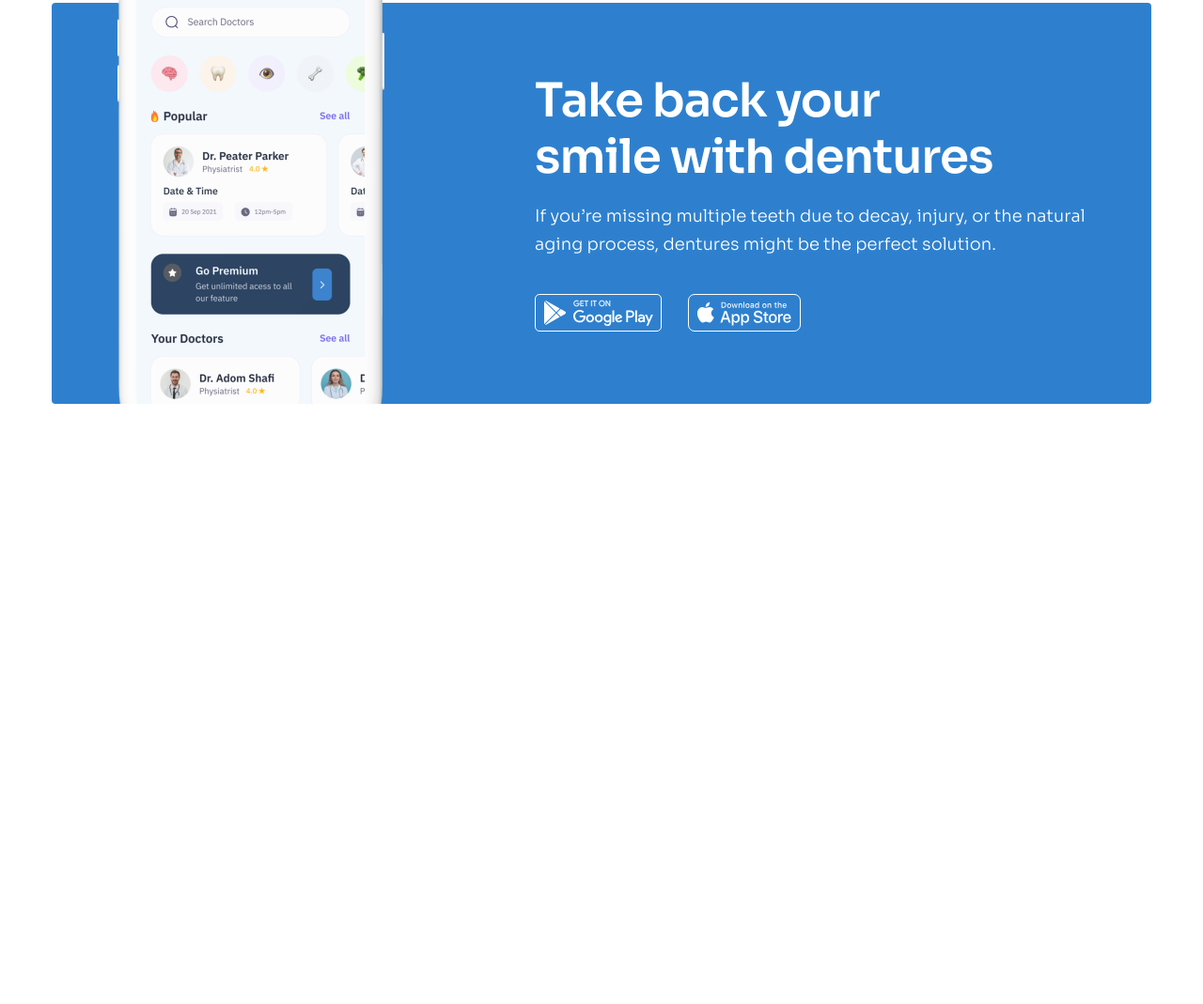
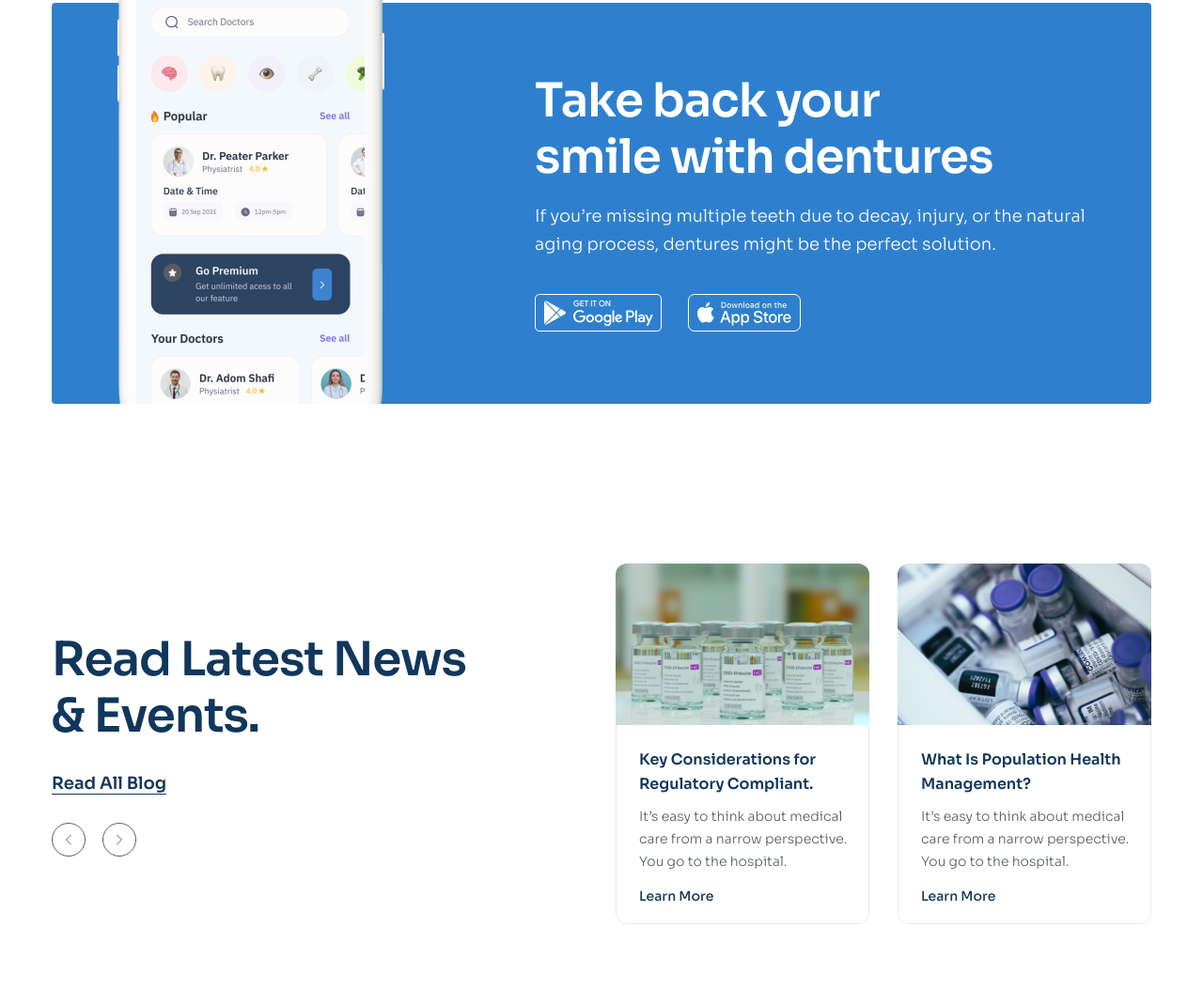
Before and after one commit to gnasche-2003/Project---03---F8, a plain HTML site: page index.html in a window 1280 px wide. Shown: the part 4520-5589 px from the top of the page at 94% size. Before the commit the page ends 4950 px from the top, so only its background shows below. Drawn offline with Linux system fonts and the light colour scheme.

Commit message:
Add News

```diff
--- a/assets/css/styles.css
+++ b/assets/css/styles.css
@@ -62,6 +62,36 @@ a {
   font-size: 1.8rem;
   line-height: 1.67;
   color: #575f66;
+}
+
+.control {
+  display: flex;
+  column-gap: 18px;
+}
+
+.control__btn {
+  display: flex;
+  justify-content: center;
+  align-items: center;
+  width: 36px;
+  height: 36px;
+  border-radius: 50%;
+  border: 1px solid #575f66;
+  outline: none;
+  color: #575f66;
+  background: #fff;
+  transition: 0.25s;
+}
+
+.control__btn:hover {
+  color: #ffffff;
+  background: #2e80ce;
+  border-color: #2e80ce;
+  cursor: pointer;
+}
+
+.control__next-icon {
+  rotate: 180deg;
 }
 
 /* Header */
@@ -441,6 +471,11 @@ a {
   margin-top: 70px;
 }
 
+.member__control {
+  justify-content: center;
+  margin-top: 38px;
+}
+
 .member-item__img-bg {
   padding-top: 28px;
   border-radius: 6px;
@@ -473,38 +508,6 @@ a {
   font-size: 1.4rem;
   line-height: 1.86;
   color: #575f66;
-}
-
-.member__control {
-  display: flex;
-  justify-content: center;
-  column-gap: 18px;
-  margin-top: 38px;
-}
-
-.member__control-btn {
-  display: flex;
-  justify-content: center;
-  align-items: center;
-  width: 36px;
-  height: 36px;
-  border-radius: 50%;
-  border: 1px solid #575f66;
-  outline: none;
-  color: #575f66;
-  background: #fff;
-  transition: 0.25s;
-}
-
-.member__control-btn:hover {
-  color: #ffffff;
-  background: #2e80ce;
-  border-color: #2e80ce;
-  cursor: pointer;
-}
-
-.member__control-next-icon {
-  rotate: 180deg;
 }
 
 /* Install */
@@ -547,3 +550,114 @@ a {
   column-gap: 28px;
   margin-top: 38px;
 }
+
+/* News */
+.news {
+  margin-top: 85px;
+  padding: 85px 0;
+}
+
+.news__inner {
+  display: flex;
+  align-items: center;
+  justify-content: space-between;
+}
+
+.news__content {
+  flex-shrink: 0;
+}
+
+.news__heading {
+  max-width: 470px;
+}
+
+.news__more {
+  display: inline-block;
+  margin-top: 28px;
+  font-weight: 600;
+  font-size: 1.8rem;
+  line-height: 1.56;
+  text-decoration-line: underline;
+  text-underline-offset: 5px;
+  color: #10375c;
+}
+
+.news__control {
+  margin-top: 28px;
+}
+
+.news__list {
+  display: flex;
+  column-gap: 30px;
+  max-width: 570px;
+}
+
+.news-item {
+  flex: 1;
+  border-radius: 12px;
+  overflow: hidden;
+  transition: 0.25s;
+}
+
+.news-item:hover {
+  box-shadow: 0px 18px 50px rgba(0, 0, 0, 0.05);
+}
+
+.news-item:hover .news-item__img {
+  transform: scale(1.1);
+}
+
+.news-item:hover .news-item__body {
+  border-color: #fff;
+}
+
+.news-item__thumb {
+  height: 172px;
+  object-fit: cover;
+}
+
+.news-item__img {
+  display: block;
+  width: 100%;
+  height: 100%;
+  object-fit: cover;
+  transition: 0.25s;
+}
+
+.news-item__body {
+  padding: 24px 24px 16px;
+  border: 1px solid #e8ebee;
+  border-top: none;
+  border-radius: 0 0 12px 12px;
+  background: #fff;
+  transition: 0.25s;
+}
+
+.news-item__heading {
+  font-weight: 600;
+  font-size: 1.6rem;
+  line-height: 1.62;
+  color: #10375c;
+}
+
+.news-item__desc {
+  width: 226px;
+  margin-top: 10px;
+  font-weight: 300;
+  font-size: 1.4rem;
+  line-height: 1.71;
+  color: #575f66;
+}
+
+.news-item__more {
+  display: inline-block;
+  margin-top: 12px;
+  font-size: 1.4rem;
+  font-weight: 500;
+  line-height: 1.8;
+  color: #10375c;
+}
+
+.news-item__more:hover {
+  color: #2e80ce;
+}
--- a/index.html
+++ b/index.html
@@ -412,9 +412,9 @@
             </article>
           </div>
 
-          <div class="member__control">
+          <div class="member__control control">
             <!-- Previous -->
-            <button class="member__control-btn">
+            <button class="control__btn">
               <svg
                 width="6"
                 height="12"
@@ -432,9 +432,9 @@
             </button>
 
             <!-- Next  -->
-            <button class="member__control-btn">
+            <button class="control__btn">
               <svg
-                class="member__control-next-icon"
+                class="control__next-icon"
                 width="6"
                 height="12"
                 viewBox="0 0 6 12"
@@ -495,6 +495,112 @@
           </div>
         </div>
       </section>
+
+      <!-- News -->
+      <section class="news">
+        <div class="container">
+          <div class="news__inner">
+            <section class="news__content">
+              <h2 class="news__heading section-heading">
+                Read Latest News & Events.
+              </h2>
+              <a href="#!" class="news__more">Read All Blog</a>
+              <div class="news__control control">
+                <!-- Previous -->
+                <button class="control__btn">
+                  <svg
+                    width="6"
+                    height="12"
+                    viewBox="0 0 6 12"
+                    fill="none"
+                    xmlns="http://www.w3.org/2000/svg"
+                  >
+                    <path
+                      d="M5.5 1L0.5 6L5.5 11"
+                      stroke="currentColor"
+                      stroke-linecap="round"
+                      stroke-linejoin="round"
+                    />
+                  </svg>
+                </button>
+
+                <!-- Next  -->
+                <button class="control__btn">
+                  <svg
+                    class="control__next-icon"
+                    width="6"
+                    height="12"
+                    viewBox="0 0 6 12"
+                    fill="none"
+                    xmlns="http://www.w3.org/2000/svg"
+                  >
+                    <path
+                      d="M5.5 1L0.5 6L5.5 11"
+                      stroke="currentColor"
+                      stroke-linecap="round"
+                      stroke-linejoin="round"
+                    />
+                  </svg>
+                </button>
+              </div>
+            </section>
+
+            <div class="news__list">
+              <!-- News item 1 -->
+              <article class="news-item">
+                <figure class="news-item__thumb">
+                  <a href="#!">
+                    <img
+                      src="./assets/img/news_01.jpg"
+                      alt=""
+                      class="news-item__img"
+                    />
+                  </a>
+                </figure>
+
+                <section class="news-item__body">
+                  <h3>
+                    <a href="#!" class="news-item__heading">
+                      Key Considerations for Regulatory Compliant.
+                    </a>
+                  </h3>
+                  <p class="news-item__desc">
+                    It’s easy to think about medical care from a narrow
+                    perspective. You go to the hospital.
+                  </p>
+                  <a href="#!" class="news-item__more"> Learn More </a>
+                </section>
+              </article>
+
+              <!-- News item 2 -->
+              <article class="news-item">
+                <figure class="news-item__thumb">
+                  <a href="#!">
+                    <img
+                      src="./assets/img/news_02.jpg"
+                      alt=""
+                      class="news-item__img"
+                    />
+                  </a>
+                </figure>
+
+                <section class="news-item__body">
+                  <h3>
+                    <a href="#!" class="news-item__heading">
+                      What Is Population Health Management?
+                    </a>
+                  </h3>
+                  <p class="news-item__desc">
+                    It’s easy to think about medical care from a narrow
+                    perspective. You go to the hospital.
+                  </p>
+                  <a href="#!" class="news-item__more"> Learn More </a>
+                </section>
+              </article>
+            </div>
+          </div>
+        </div>
+      </section>
     </main>
   </body>
 </html>
```
Also changed, not shown: assets/img/news_01.jpg (added), assets/img/news_02.jpg (added).
